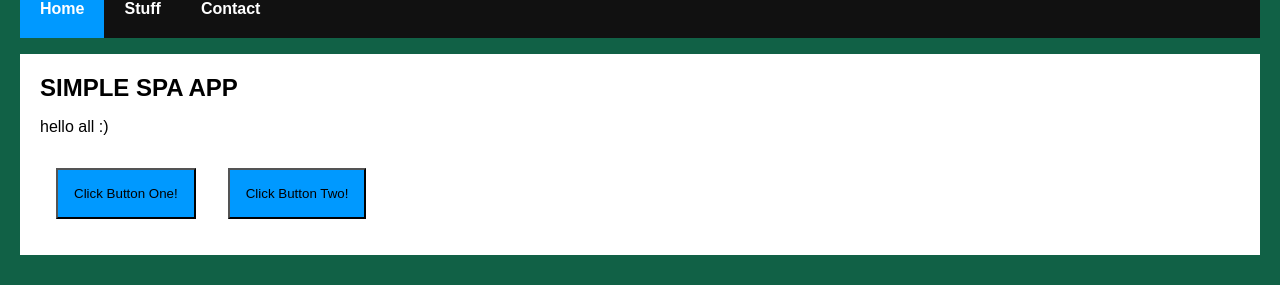
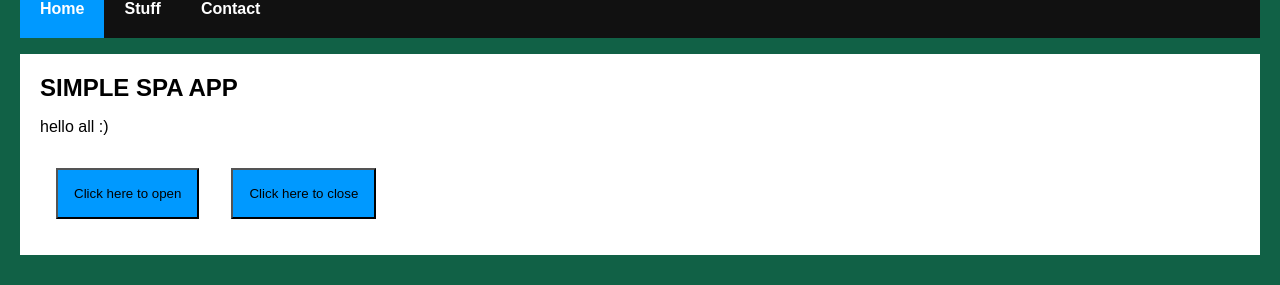
Before and after one commit to ShiraBenZaken/simple-fast-react-spa, a React (Create React App) app: page / in a window 1280 px wide. Shown: the part 120-405 px from the top of the page. Built offline with nearby package versions, Linux system fonts and the light colour scheme.

Commit message:
open post component wist usetate

```diff
--- a/src/App.js
+++ b/src/App.js
@@ -6,6 +6,7 @@ import Contact from "./screens/Contact.jsx";
 
 
 function App() {
+
   return (
   <HashRouter>
       <div>
--- a/src/components/Button.js
+++ b/src/components/Button.js
@@ -1,4 +1,5 @@
 import React, { Component ,StyleSheet} from "react";
+import Post from "../screens/Post"
 
 const Button = ({ label, handleClick }) => {
 //const handleClick = () => console.log('Clicked!');
@@ -8,6 +9,7 @@ const Button = ({ label, handleClick }) => {
     return (
       <button className="buttons" type="button" onClick={handleClick} >
         {label}
+
       </button>
     );
 };
--- a/src/screens/Home.jsx
+++ b/src/screens/Home.jsx
@@ -1,21 +1,34 @@
 import React, { Component } from "react";
 import Button from "../components/Button";
+import Post from "../screens/Post";
+
+function Home (){
+
+    const [showHidePost, setshowHidePost] = React.useState(false)
+
+    const onClick1 = () => setshowHidePost(true)
+    const onClick2 = () => setshowHidePost(false)
 
 
-function Home (){
     return (
+    <div>
         <div>
             <h2>SIMPLE SPA APP</h2>
             <p>hello all :) </p>
             <div className="container">
                 <div className="btns">
-                <Button  label={'Click Button One!'} handleClick={() => alert('Clicked 1')}/>
+                    <Button  label={'Click here to open'} handleClick={onClick1} />
                 </div>
                 <div className="btns">
-                <Button label={'Click Button Two!'} handleClick={() => alert('Clicked 2')} />
+                    <Button label={'Click here to close'} handleClick={onClick2} />
                 </div>
             </div>
         </div>
+        <div>
+            {showHidePost ? <Post/> : null }
+        </div>
+    </div>
+
     );
 }
 export default Home;
--- /dev/null
+++ b/src/screens/Post.jsx
@@ -0,0 +1,13 @@
+import React, { Component } from "react";
+
+function Post (){
+    return (
+      <div>
+        <h2>yayy- u open post</h2>
+        <p>
+            congratulation!!
+        </p>
+      </div>
+    );
+}
+export default Post;
```
Also changed, not shown: 1 other file (tests, documents, lock files or other folders). Lines whose indentation alone changed are shown as unchanged.
